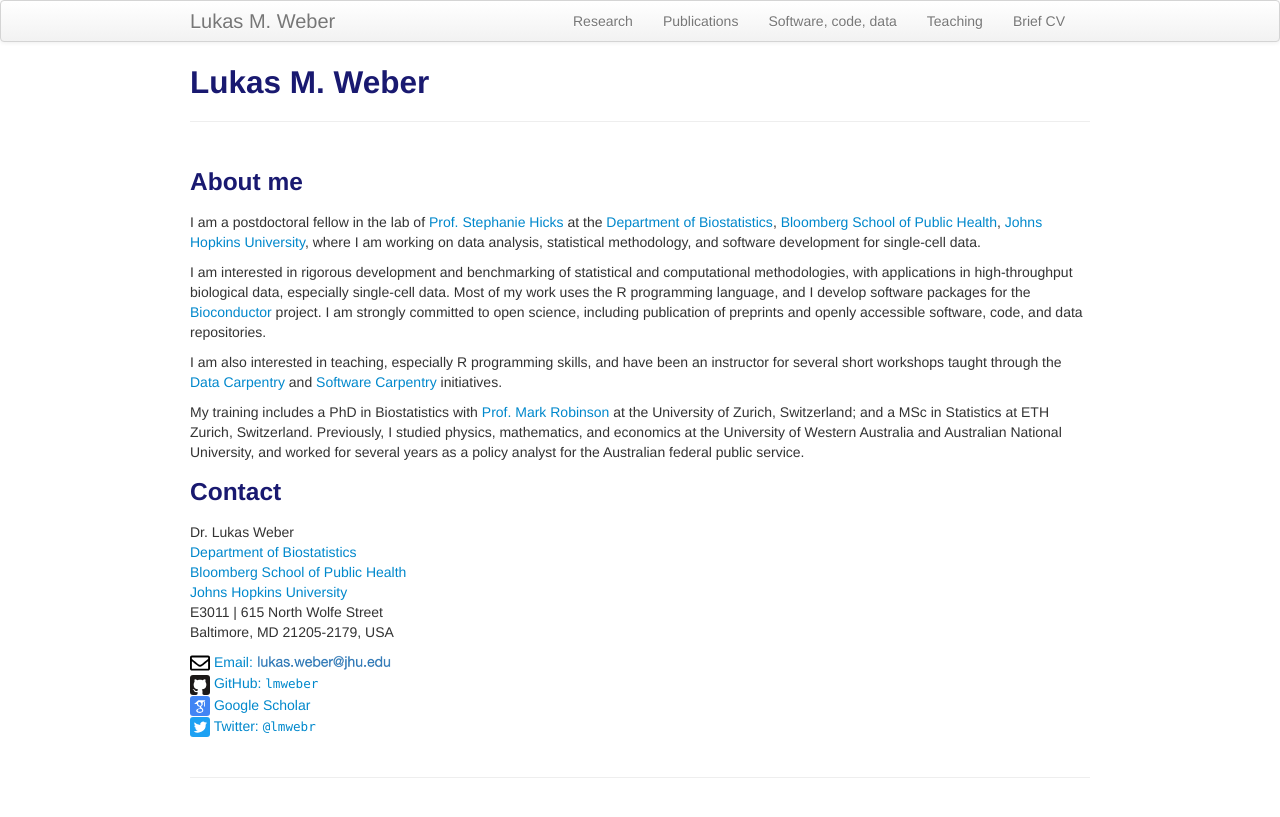
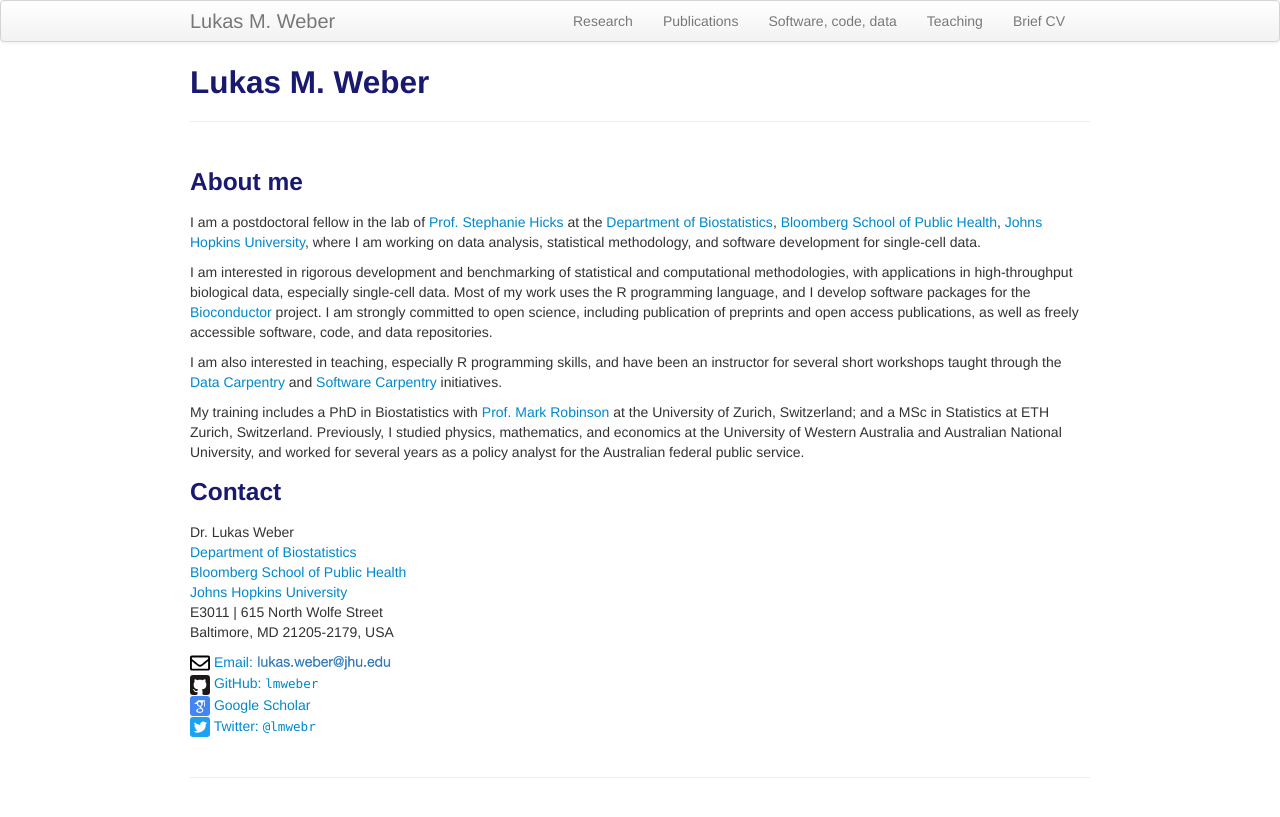
Before and after one commit to lmweber/lmweber.github.io, a Jekyll site: the page built from index.md, in a window 1280 px wide. Shown: the top 817 px of the page. Built offline with Jekyll 4.4.1, drawn with Linux system fonts in a browser that asks for light colours.

Commit message:
mention open access publications

```diff
--- a/index.md
+++ b/index.md
@@ -8,7 +8,7 @@
 
 I am a postdoctoral fellow in the lab of [Prof. Stephanie Hicks](https://www.stephaniehicks.com/) at the [Department of Biostatistics](https://www.jhsph.edu/departments/biostatistics/), [Bloomberg School of Public Health](https://www.jhsph.edu/), [Johns Hopkins University](https://www.jhu.edu/), where I am working on data analysis, statistical methodology, and software development for single-cell data.
 
-I am interested in rigorous development and benchmarking of statistical and computational methodologies, with applications in high-throughput biological data, especially single-cell data. Most of my work uses the R programming language, and I develop software packages for the [Bioconductor](http://bioconductor.org/) project. I am strongly committed to open science, including publication of preprints and openly accessible software, code, and data repositories.
+I am interested in rigorous development and benchmarking of statistical and computational methodologies, with applications in high-throughput biological data, especially single-cell data. Most of my work uses the R programming language, and I develop software packages for the [Bioconductor](http://bioconductor.org/) project. I am strongly committed to open science, including publication of preprints and open access publications, as well as freely accessible software, code, and data repositories.
 
 I am also interested in teaching, especially R programming skills, and have been an instructor for several short workshops taught through the [Data Carpentry](https://datacarpentry.org/) and [Software Carpentry](https://software-carpentry.org/) initiatives.
 
```
